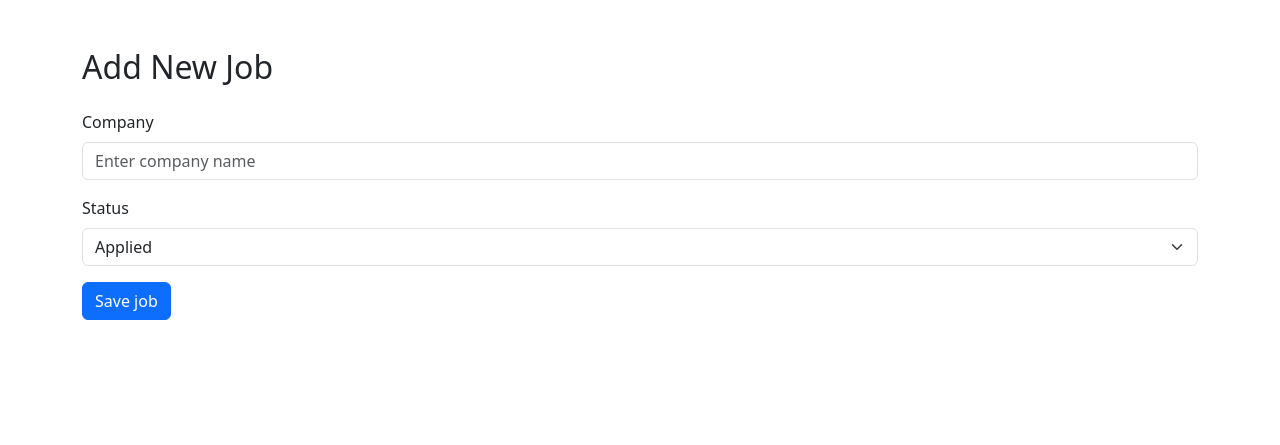
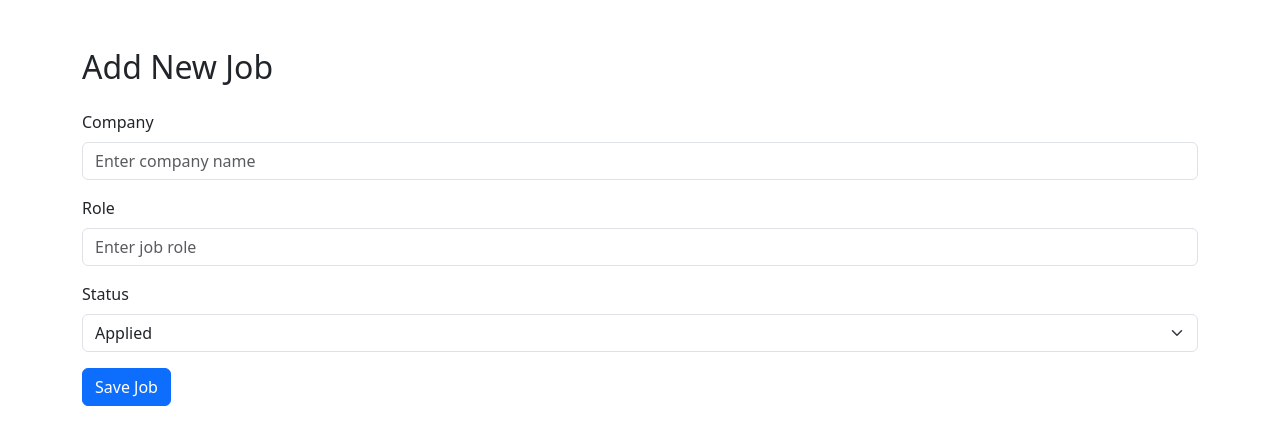
Before and after one commit to Adduuu30/Jobtracker, a Flask app: page /add-job in a window 1280 px wide. Shown: the part 56-501 px from the top of the page. Run offline with Flask 3, Linux system fonts and the light colour scheme.

Commit message:
Completed CRUD functionality

```diff
--- a/app.py
+++ b/app.py
@@ -1,44 +1,141 @@
-from flask import Flask, render_template
+from flask import Flask, render_template, request, redirect
 import sqlite3
 
 app = Flask(__name__)
 
+# --------------------------
+# Create Database
+# --------------------------
 def create_database():
-    create_database()
     conn = sqlite3.connect("jobtracker.db")
-
     cursor = conn.cursor()
 
     cursor.execute("""
-                   CREATE TABLE IF NOT EXISTS jobs(
-                   id INTEGER PRIMARY KEY AUTOICREMENT,
-                   company TEXT NOT NULL,
-                   role TEXT NOT NULL,
-                   location TEXT,
-                   salary TEXT,
-                   status TEXT,
-                   apply_data TEXT,
-                   resume version TEXT,
-                   job_link TEXT,
-                   notes TEXT
-                   )
-                   """)
+    CREATE TABLE IF NOT EXISTS jobs(
+        id INTEGER PRIMARY KEY AUTOINCREMENT,
+        company TEXT NOT NULL,
+        role TEXT NOT NULL,
+        location TEXT,
+        salary TEXT,
+        status TEXT,
+        apply_date TEXT,
+        resume_version TEXT,
+        job_link TEXT,
+        notes TEXT
+    )
+    """)
+
     conn.commit()
     conn.close()
 
 
-
+# --------------------------
+# Home Page
+# --------------------------
 @app.route("/")
 def home():
     return render_template("index.html")
 
-@app.route("/add-job")
-def add_job():
-    return render_template("add_job.html")
+
+# --------------------------
+# View All Jobs
+# --------------------------
+@app.route("/jobs")
+def jobs():
+
+    conn = sqlite3.connect("jobtracker.db")
+    cursor = conn.cursor()
+
+    cursor.execute("SELECT * FROM jobs")
+    jobs = cursor.fetchall()
+
+    conn.close()
+
+    return render_template("jobs.html", jobs=jobs)
 
 
-@app.route("/jobs")
-def jobs():
-    return render_template("jobs.html")
+# --------------------------
+# Add Job
+# --------------------------
+@app.route("/add-job", methods=["GET", "POST"])
+def add_job():
+
+    if request.method == "POST":
+
+        company = request.form["company"]
+        role = request.form["role"]
+        status = request.form["status"]
+
+        conn = sqlite3.connect("jobtracker.db")
+        cursor = conn.cursor()
+
+        cursor.execute("""
+        INSERT INTO jobs (company, role, status)
+        VALUES (?, ?, ?)
+        """, (company, role, status))
+
+        conn.commit()
+        conn.close()
+
+        return redirect("/jobs")
+
+    return render_template("add_job.html", job=None)
+
+
+# --------------------------
+# Edit Job
+# --------------------------
+@app.route("/edit-job/<int:id>", methods=["GET", "POST"])
+def edit_job(id):
+
+    conn = sqlite3.connect("jobtracker.db")
+    cursor = conn.cursor()
+
+    if request.method == "POST":
+
+        company = request.form["company"]
+        role = request.form["role"]
+        status = request.form["status"]
+
+        cursor.execute("""
+        UPDATE jobs
+        SET company=?, role=?, status=?
+        WHERE id=?
+        """, (company, role, status, id))
+
+        conn.commit()
+        conn.close()
+
+        return redirect("/jobs")
+
+    cursor.execute("SELECT * FROM jobs WHERE id=?", (id,))
+    job = cursor.fetchone()
+
+    conn.close()
+
+    return render_template("add_job.html", job=job)
+
+
+# --------------------------
+# Delete Job
+# --------------------------
+@app.route("/delete-job/<int:id>")
+def delete_job(id):
+
+    conn = sqlite3.connect("jobtracker.db")
+    cursor = conn.cursor()
+
+    cursor.execute("DELETE FROM jobs WHERE id=?", (id,))
+
+    conn.commit()
+    conn.close()
+
+    return redirect("/jobs")
+
+
+# --------------------------
+# Run App
+# --------------------------
 if __name__ == "__main__":
+    create_database()
     app.run(debug=True)
--- a/templates/add_job.html
+++ b/templates/add_job.html
@@ -2,25 +2,50 @@
 
 {% block content %}
 
-<h2 class=" mb-4">Add New Job</h2>
-
-<form>
-    <div class="mb-3">
-        <label class="form-label">Company</label>
-        <input type="text" class="form-control" placeholder="Enter company name">
-
-    </div>
+<h2 class="mb-4">
+    {% if job %}
+        Edit Job
+    {% else %}
+        Add New Job
+    {% endif %}
+</h2>
+<form method="POST"
+      action="{% if job %}/edit-job/{{ job[0] }}{% else %}/add-job{% endif %}">
+      <div class="mb-3">
+<label class="form-label">Company</label>
+<input
+    type="text"
+    name="company"
+    class="form-control"
+    placeholder="Enter company name"
+    value="{{ job[1] if job else '' }}"
+    required>
+</div>
+<div class="mb-3">
+    <label class="form-label">Role</label>
+<input
+    type="text"
+    name="role"
+    class="form-control"
+    placeholder="Enter job role"
+    value="{{ job[2] if job else '' }}"
+    required>
+</div>
     <div class="mb-3">
         <label class="form-label">Status</label>
-        <select class="form-select">
-            <option>Applied</option>
-            <option>Interview</option>
-            <option>Rejected</option>
-            <option>Selected</option>
-        </select>
+<select name="status" class="form-select">
+    <option {% if job[5] == "Applied" %}selected{% endif %}>Applied</option>
+    <option {% if job[5] == "Interview" %}selected{% endif %}>Interview</option>
+    <option {% if job[5] == "Rejected" %}selected{% endif %}>Rejected</option>
+    <option {% if job[5] == "Selected" %}selected{% endif %}>Selected</option>
+</select>
     </div>
-    <button class="btn btn-primary">
-        Save job
-    </button>
+    <button type="submit" class="btn btn-primary">
+{% if job %}
+Update Job
+{% else %}
+Save Job
+{% endif %}
+</button>
 </form>
 {% endblock%}
```
Also changed, not shown: templates/jobs.html (+41 -1 lines).
